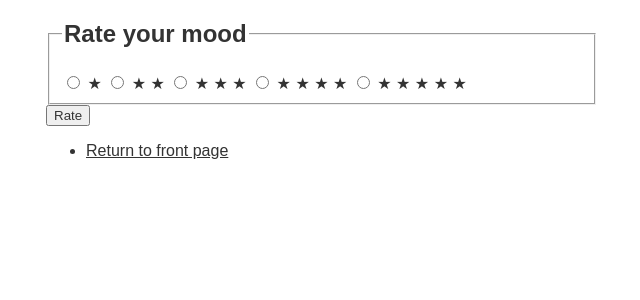
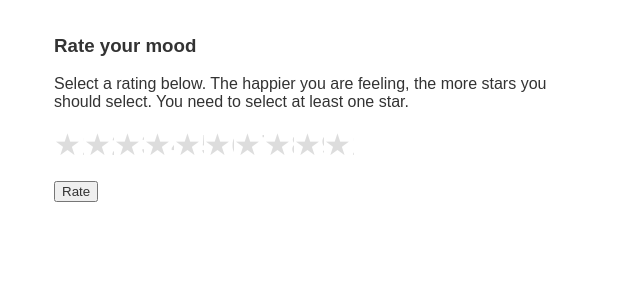
Before and after one commit to ellisrnm/hy-cybersec-2022, a Django app: page /moodtracker/rate/ in a window 1280 px wide. Shown: the part 146-446 px from the top of the page, without its empty margins (318-958 px from the left). Run offline with Django 4.2, Linux system fonts and the light colour scheme.

Commit message:
Update rating page

```diff
--- a/moodtracker/static/moodtracker/style.css
+++ b/moodtracker/static/moodtracker/style.css
@@ -42,5 +42,50 @@ html, body {
     margin: 1em;
     max-width: 600px;
     margin: 0 auto;
-    padding: 0 1.5em;
+    padding: 1em 2em;
 }
+
+fieldset {
+    border: none;
+    padding: 0;
+    padding-bottom: 0.5em;
+    margin: 0;
+}
+
+.rate {
+    float: left;
+    height: 30px;
+    margin: 0;
+}
+
+.rate:not(:checked) > input {
+    position: absolute;
+    top:-9999px;
+}
+
+.rate:not(:checked) > label {
+    float: right;
+    width: 1em;
+    overflow: hidden;
+    white-space: nowrap;
+    font-size: 30px;
+    color: #DDDDDD;
+}
+
+.rate:not(:checked) > label:before {
+    content: '★';
+}
+
+.rate > input:checked ~ label {
+    color: rgba(0, 20, 0, .5);
+}
+
+.rate:not(:checked) > label:hover,
+.rate:not(:checked) > label:hover ~ label {
+    color: rgba(0, 20, 0, .6);
+}
+
+.error-message {
+    color: #cc0012;
+    font-size: 12px;
+}
--- a/moodtracker/templates/moodtracker/rate.html
+++ b/moodtracker/templates/moodtracker/rate.html
@@ -2,47 +2,31 @@
 
 {% block content %}
 
+<h3>Rate your mood</h3>
+
+<p>
+  Select a rating below. The happier you are feeling, the more stars
+  you should select. You need to select at least one star.
+</p>
+
 <form action="{% url 'rate' %}" method="post">
     {% csrf_token %}
     <fieldset>
-        <legend><h1>Rate your mood</h1></legend>
-        {% if error_message %}<p><strong>{{ error_message }}</strong></p>{% endif %}
-          <label>
-            <input type="radio" name="rating" value="1" />
-            <span class="icon">★</span>
-          </label>
-          <label>
-            <input type="radio" name="rating" value="2" />
-            <span class="icon">★</span>
-            <span class="icon">★</span>
-          </label>
-          <label>
-            <input type="radio" name="rating" value="3" />
-            <span class="icon">★</span>
-            <span class="icon">★</span>
-            <span class="icon">★</span>
-          </label>
-          <label>
-            <input type="radio" name="rating" value="4" />
-            <span class="icon">★</span>
-            <span class="icon">★</span>
-            <span class="icon">★</span>
-            <span class="icon">★</span>
-          </label>
-          <label>
-            <input type="radio" name="rating" value="5" />
-            <span class="icon">★</span>
-            <span class="icon">★</span>
-            <span class="icon">★</span>
-            <span class="icon">★</span>
-            <span class="icon">★</span>
-          </label>
+        <div class="rate">
+          <input type="radio" id="star10" name="rating" value="10"/><label for="star10" title="text">10</label>
+          <input type="radio" id="star9" name="rating" value="9"/><label for="star9" title="text">9</label>
+          <input type="radio" id="star8" name="rating" value="8"/><label for="star8" title="text">8</label>
+          <input type="radio" id="star7" name="rating" value="7"/><label for="star7" title="text">7</label>
+          <input type="radio" id="star6" name="rating" value="6"/><label for="star6" title="text">6</label>
+          <input type="radio" id="star5" name="rating" value="5"/><label for="star5" title="text">5</label>
+          <input type="radio" id="star4" name="rating" value="4"/><label for="star4" title="text">4</label>
+          <input type="radio" id="star3" name="rating" value="3"/><label for="star3" title="text">3</label>
+          <input type="radio" id="star2" name="rating" value="2"/><label for="star2" title="text">2</label>
+          <input type="radio" id="star1" name="rating" value="1"/><label for="star1" title="text">1</label>
+        </div>
     </fieldset>
-    <input type="submit" value="Rate">
-    </form>
-
-<ul>
-    <li><a href="{% url 'index' %}">Return to front page</a></li>
-</ul>
+    <p class="error-message">{% if error_message %}{{ error_message }}{% endif %}</p>
+    <p><input type="submit" value="Rate" class="form-submit-button"></p>
+  </form>
 
 {% endblock %}
--- a/moodtracker/views.py
+++ b/moodtracker/views.py
@@ -15,7 +15,7 @@ def rate(request):
             selected_rating = request.POST['rating']
         except:
             return render(request, 'moodtracker/rate.html', {
-                'error_message': "You didn't select a rating.",
+                'error_message': "Please select a rating",
             })
         new_rating = Mood.objects.create(rating=selected_rating, date=timezone.now())
         new_rating.save()
```
